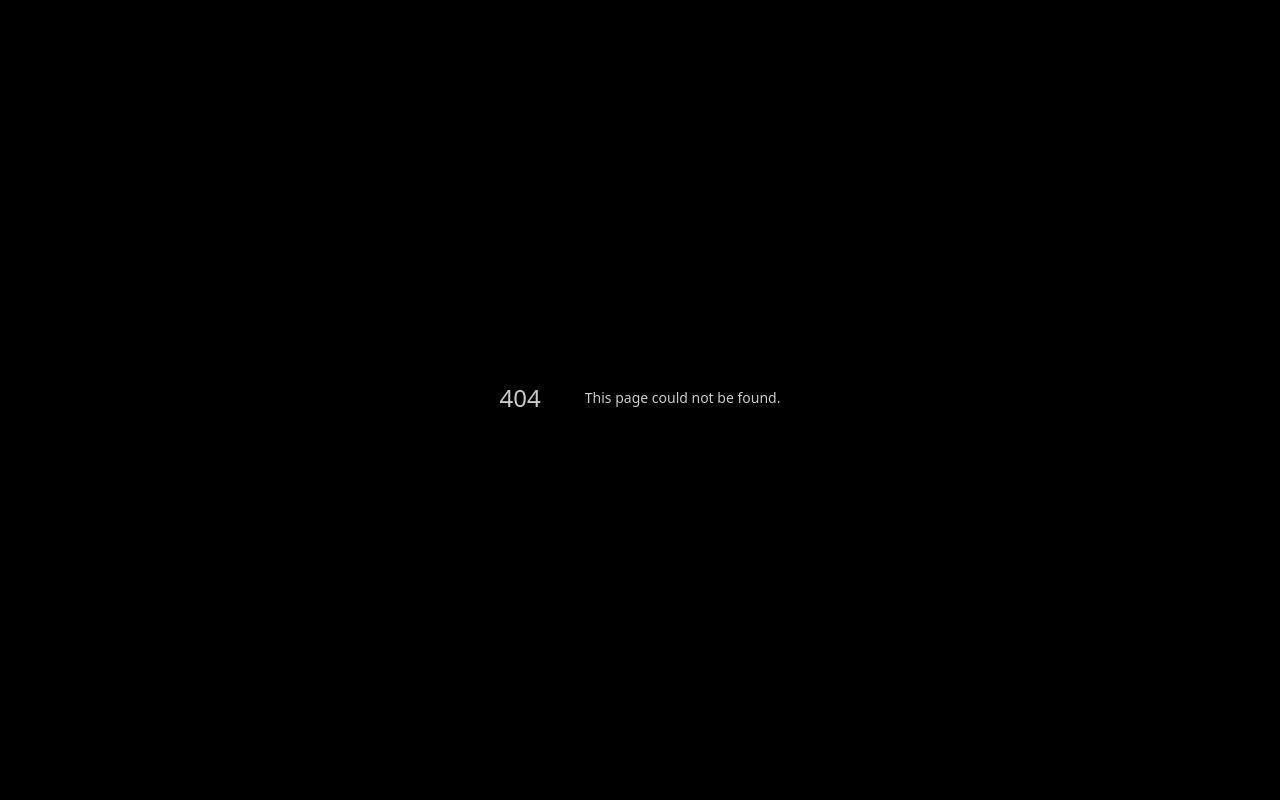
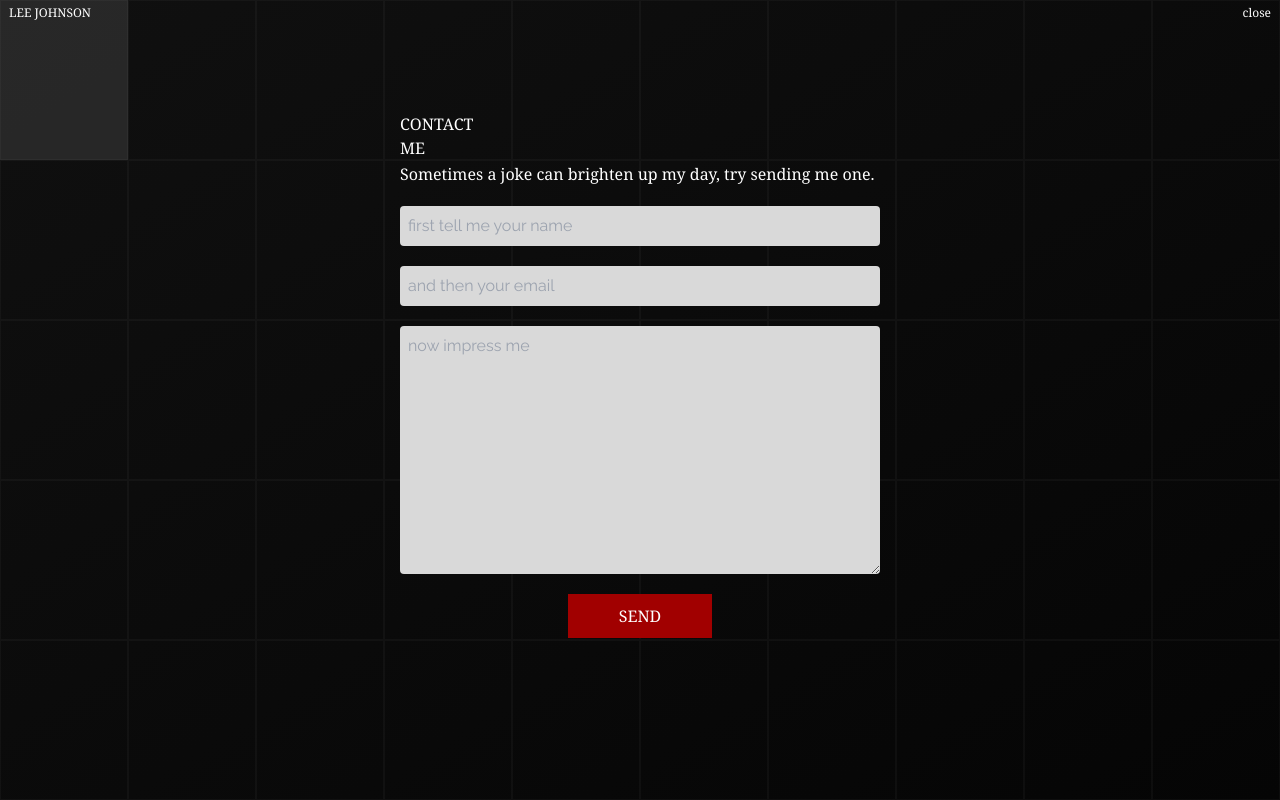
Before and after one commit to LeeJavaa/leejohnson, a Next.js app: page /contact in a window 1280 px wide. Before the commit this address had no page. Built offline with nearby package versions, Linux system fonts and the light colour scheme.

Commit message:
Finished about and contact

```diff
--- /dev/null
+++ b/src/app/about/page.jsx
@@ -0,0 +1,40 @@
+import Grid from "@/components/Grid";
+
+export default function Home() {
+  return (
+    <main className="w-full h-screen">
+      <div className="absolute left-0 right-0 bottom-0 top-0 grid grid-cols-10 grid-rows-5">
+        <h1 className=" col-start-4 row-span-1 self-end mx-4 z-50">ABOUT ME</h1>
+        <div className=" row-start-2 row-span-3 col-start-4 col-end-8 self-center flex flex-col gap-11 mx-4 z-50">
+          <p>
+            I am an electrical engineer by training and a software engineer by
+            passion.
+          </p>
+          <p>
+            I enjoy solving complex problems that are multidisciplinary in
+            nature and make life easier for every day people. I am currently
+            interested in Artificial Intelligence and Machine Learning,
+            Applications of Blockchain and Software in Gaming.
+          </p>
+          <p>
+            At the University of Stellenbosch I’ve worked on a plethora of
+            projects ranging from vanilla electronics to embedded engineering.
+            My final year project is focused on using Machine Learning to
+            improve video lectures for student consumption.
+          </p>
+          <p>
+            My passion for Software has lead me to build many projects alone,
+            even extending to launching an app that ran in beta for two weeks.
+            It’s pushed me to spend summers interning at startups.
+          </p>
+          <a href="https://github.com/LeeJavaa" target="_blank">
+            <div className="bg-leeRed w-36 h-11 flex items-center justify-center mx-auto hover:cursor-pointer hover:bg-white hover:text-veryDark duration-100 ease-in">
+              RESUME
+            </div>
+          </a>
+        </div>
+      </div>
+      <Grid items={["header", "close"]} />
+    </main>
+  );
+}
--- /dev/null
+++ b/src/app/contact/page.jsx
@@ -0,0 +1,41 @@
+import Grid from "@/components/Grid";
+
+export default function Home() {
+  return (
+    <main className="w-full h-screen">
+      <div className="absolute left-0 right-0 bottom-0 top-0 grid grid-cols-10 grid-rows-5">
+        <h1 className=" col-start-4 row-span-1 self-end mx-4 z-50">
+          CONTACT ME
+        </h1>
+        <form className=" row-start-2 row-span-3 col-start-4 col-end-8 self-center flex flex-col gap-5 mx-4 z-50">
+          <p>Sometimes a joke can brighten up my day, try sending me one.</p>
+          <input
+            type="text"
+            className="bg-light font-raleway pl-2 py-2 outline-none text-veryDark rounded-[4px]"
+            placeholder="first tell me your name"
+          />
+          <input
+            type="email"
+            className="bg-light font-raleway pl-2 py-2 outline-none text-veryDark rounded-[4px]"
+            placeholder="and then your email"
+          />
+          <textarea
+            name=""
+            id=""
+            cols="30"
+            rows="10"
+            className="bg-light font-raleway pl-2 pt-2 outline-none text-veryDark rounded-[4px]"
+            placeholder="now impress me"
+          ></textarea>
+          <button
+            className="bg-leeRed w-36 h-11 flex items-center justify-center mx-auto hover:cursor-pointer hover:bg-white hover:text-veryDark duration-100 ease-in"
+            type="submit"
+          >
+            SEND
+          </button>
+        </form>
+      </div>
+      <Grid items={["header", "close"]} />
+    </main>
+  );
+}
--- a/src/app/globals.css
+++ b/src/app/globals.css
@@ -2,23 +2,10 @@
 @tailwind components;
 @tailwind utilities;
 
-body::before,
-body::after {
-  position: absolute;
-  left: 0;
-  top: 0;
-  content: "";
-  width: 100%;
-  height: 100%;
-  z-index: 20;
-  opacity: 20%;
-}
-
-body::before {
-  background: #000000;
-  filter: url(#noise);
-}
-
 * {
   overflow-y: hidden;
 }
+
+::selection {
+  background: #a10000;
+}
--- a/src/app/layout.tsx
+++ b/src/app/layout.tsx
@@ -15,7 +15,7 @@ const noto_serif = Noto_Serif({
 });
 
 export const metadata: Metadata = {
-  title: "Create Next App",
+  title: "love lee 🐉",
   description: "Generated by create next app",
 };
 
--- a/src/app/page.jsx
+++ b/src/app/page.jsx
@@ -1,85 +1,12 @@
 import "./globals.css";
-import Block from "@/components/Block";
+import Grid from "@/components/Grid";
 
 export default function Home() {
   return (
-    <main>
-      <div className="w-100% h-screen bg-gradient-to-br from-dark to-veryDark grid grid-cols-10 grid-rows-5">
-        {/* First 10 */}
-        <Block text={"LEE JOHNSON"} />
-        <Block />
-        <Block />
-        <Block />
-        <Block />
-        <Block />
-        <Block />
-        <Block />
-        <Block />
-        <Block />
-        {/* Second 10 */}
-        <Block />
-        <Block />
-        <Block text={"ABOUT"} />
-        <Block />
-        <Block />
-        <Block />
-        <Block />
-        <Block />
-        <Block text={"PROJECTS"} link={"https://github.com/LeeJavaa"} />
-        <Block />
-        {/* Third 10 */}
-        <Block />
-        <Block />
-        <Block />
-        <Block />
-        <Block text={"RESUME"} link={"https://github.com/LeeJavaa"} />
-        <Block />
-        <Block />
-        <Block />
-        <Block />
-        <Block />
-        {/* Fourth 10 */}
-        <Block />
-        <Block />
-        <Block />
-        <Block />
-        <Block />
-        <Block />
-        <Block text={"CONTACT"} />
-        <Block />
-        <Block />
-        <Block />
-        {/* Fifth 10 */}
-        <Block />
-        <Block />
-        <Block
-          text={"LINKEDIN"}
-          link={"https://www.linkedin.com/in/lee-johnson-engineering/"}
-        />
-        <Block />
-        <Block />
-        <Block />
-        <Block />
-        <Block />
-        <Block />
-        <Block />
-      </div>
-      {/* <svg>
-        <filter id="noise">
-          <feTurbulence id="turbulence">
-            <animate
-              attributeName="baseFrequency"
-              dur="50s"
-              values="0.9 0.9; 0.8 0.8; 0.9 0.9"
-              repeatCount="indefinite"
-            ></animate>
-            <feDisplacementMap
-              in="SourceGraphic"
-              scale="60"
-            ></feDisplacementMap>
-          </feTurbulence>
-        </filter>
-      </svg> */}
+    <main className="w-screen">
+      <Grid
+        items={["header", "about", "projects", "resume", "contact", "linkedin"]}
+      />
     </main>
   );
 }
--- a/src/components/Block.jsx
+++ b/src/components/Block.jsx
@@ -1,11 +1,11 @@
 import Link from "next/link";
 import React from "react";
 
-const Block = ({ text, link }) => {
+const Block = ({ text, linkExternal, linkInternal }) => {
   return (
     <>
-      {link ? (
-        <a href={link} target="_blank" className="z-40">
+      {linkExternal ? (
+        <a href={linkExternal} target="_blank" className="z-40">
           <div
             className={`w-full h-full bg-white bg-opacity-0 hover:bg-opacity-10 border border-white border-opacity-[3%] duration-1000 ease-out ${
               text == "LEE JOHNSON" ? "" : text ? "hover:cursor-pointer" : ""
@@ -14,6 +14,16 @@ const Block = ({ text, link }) => {
             <p className={`pl-2 pt-1 text-xs`}>{text}</p>
           </div>
         </a>
+      ) : linkInternal ? (
+        <Link href={linkInternal} className="z-40">
+          <div
+            className={`w-full h-full bg-white bg-opacity-0 hover:bg-opacity-10 border border-white border-opacity-[3%] duration-1000 ease-out ${
+              text == "LEE JOHNSON" ? "" : text ? "hover:cursor-pointer" : ""
+            } ${text == "close" ? "text-right hover:underline" : ""}`}
+          >
+            <p className={`pl-2 pr-2 pt-1 text-xs`}>{text}</p>
+          </div>
+        </Link>
       ) : (
         <div
           className={`w-full h-full bg-white bg-opacity-0 hover:bg-opacity-10 border border-white border-opacity-[3%] duration-1000 ease-out z-40 ${
--- /dev/null
+++ b/src/components/Grid.jsx
@@ -0,0 +1,92 @@
+import Block from "@/components/Block";
+
+export default function Grid({ items }) {
+  return (
+    <div className="w-100% h-screen bg-gradient-to-br from-dark to-veryDark grid grid-cols-10 grid-rows-5">
+      {/* First 10 */}
+      <Block
+        text={`${items.includes("header") ? "LEE JOHNSON" : ""}`}
+        linkInternal={`${items.includes("header") ? "/" : ""}`}
+      />
+      <Block />
+      <Block />
+      <Block />
+      <Block />
+      <Block />
+      <Block />
+      <Block />
+      <Block />
+      <Block
+        text={`${items.includes("close") ? "close" : ""}`}
+        linkInternal={`${items.includes("close") ? "/" : ""}`}
+      />
+      {/* Second 10 */}
+      <Block />
+      <Block />
+      <Block
+        text={`${items.includes("about") ? "ABOUT" : ""}`}
+        linkInternal={`${items.includes("about") ? "/about" : ""}`}
+      />
+      <Block />
+      <Block />
+      <Block />
+      <Block />
+      <Block />
+      <Block
+        text={`${items.includes("projects") ? "PROJECTS" : ""}`}
+        linkExternal={`${
+          items.includes("projects") ? "https://github.com/LeeJavaa" : ""
+        }`}
+      />
+      <Block />
+      {/* Third 10 */}
+      <Block />
+      <Block />
+      <Block />
+      <Block />
+      <Block
+        text={`${items.includes("resume") ? "RESUME" : ""}`}
+        linkExternal={`${
+          items.includes("resume") ? "https://github.com/LeeJavaa" : ""
+        }`}
+      />
+      <Block />
+      <Block />
+      <Block />
+      <Block />
+      <Block />
+      {/* Fourth 10 */}
+      <Block />
+      <Block />
+      <Block />
+      <Block />
+      <Block />
+      <Block />
+      <Block
+        text={`${items.includes("contact") ? "CONTACT" : ""}`}
+        linkInternal={`${items.includes("contact") ? "/contact" : ""}`}
+      />
+      <Block />
+      <Block />
+      <Block />
+      {/* Fifth 10 */}
+      <Block />
+      <Block />
+      <Block
+        text={`${items.includes("linkedin") ? "LINKEDIN" : ""}`}
+        linkExternal={`${
+          items.includes("linkedin")
+            ? "https://www.linkedin.com/in/lee-johnson-engineering/"
+            : ""
+        }`}
+      />
+      <Block />
+      <Block />
+      <Block />
+      <Block />
+      <Block />
+      <Block />
+      <Block />
+    </div>
+  );
+}
--- a/tailwind.config.js
+++ b/tailwind.config.js
@@ -10,6 +10,8 @@ module.exports = {
       colors: {
         veryDark: "#050505",
         dark: "#101010",
+        leeRed: "#A10000",
+        light: "#D9D9D9",
       },
       fontFamily: {
         raleway: ["var(--font-raleway)"],
```
